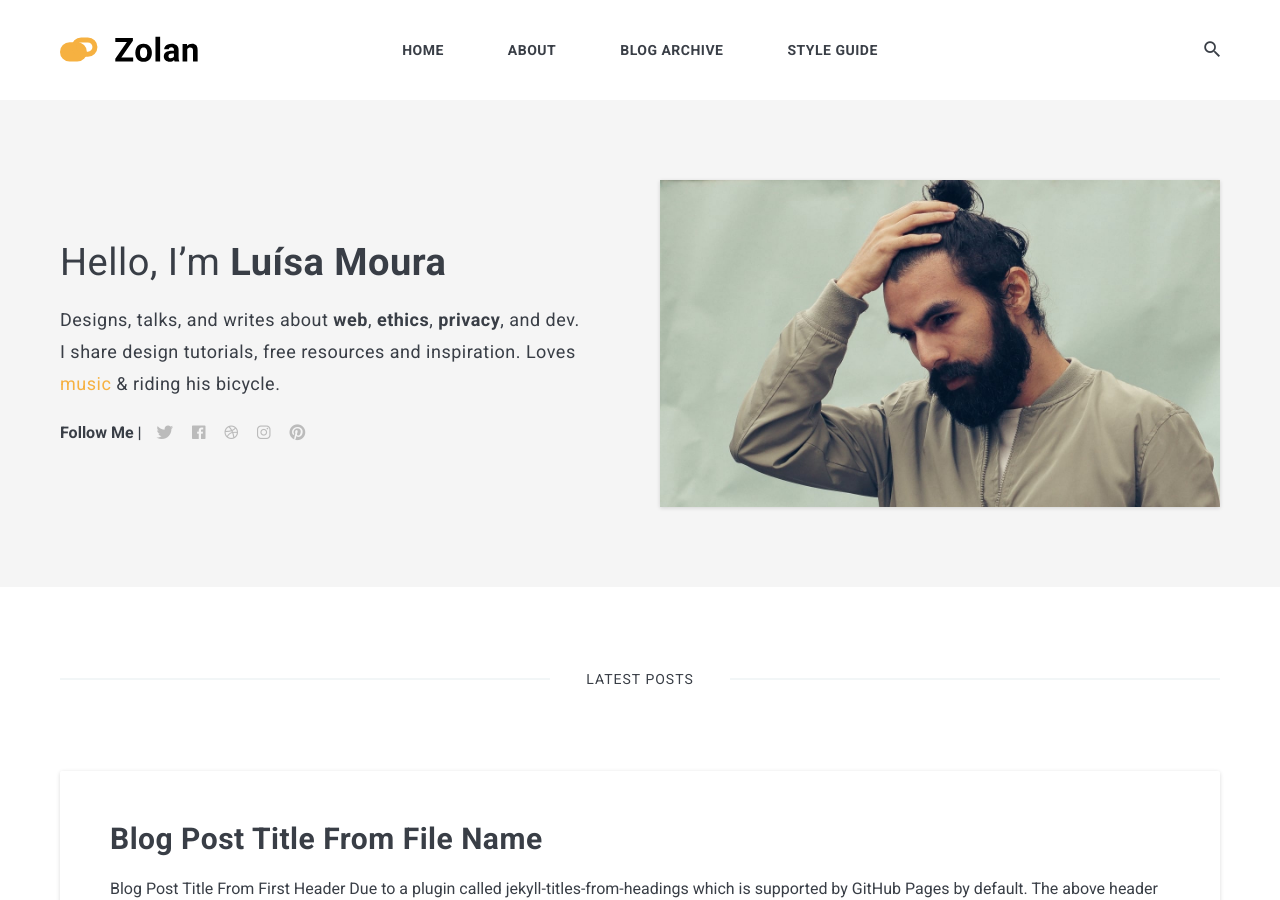
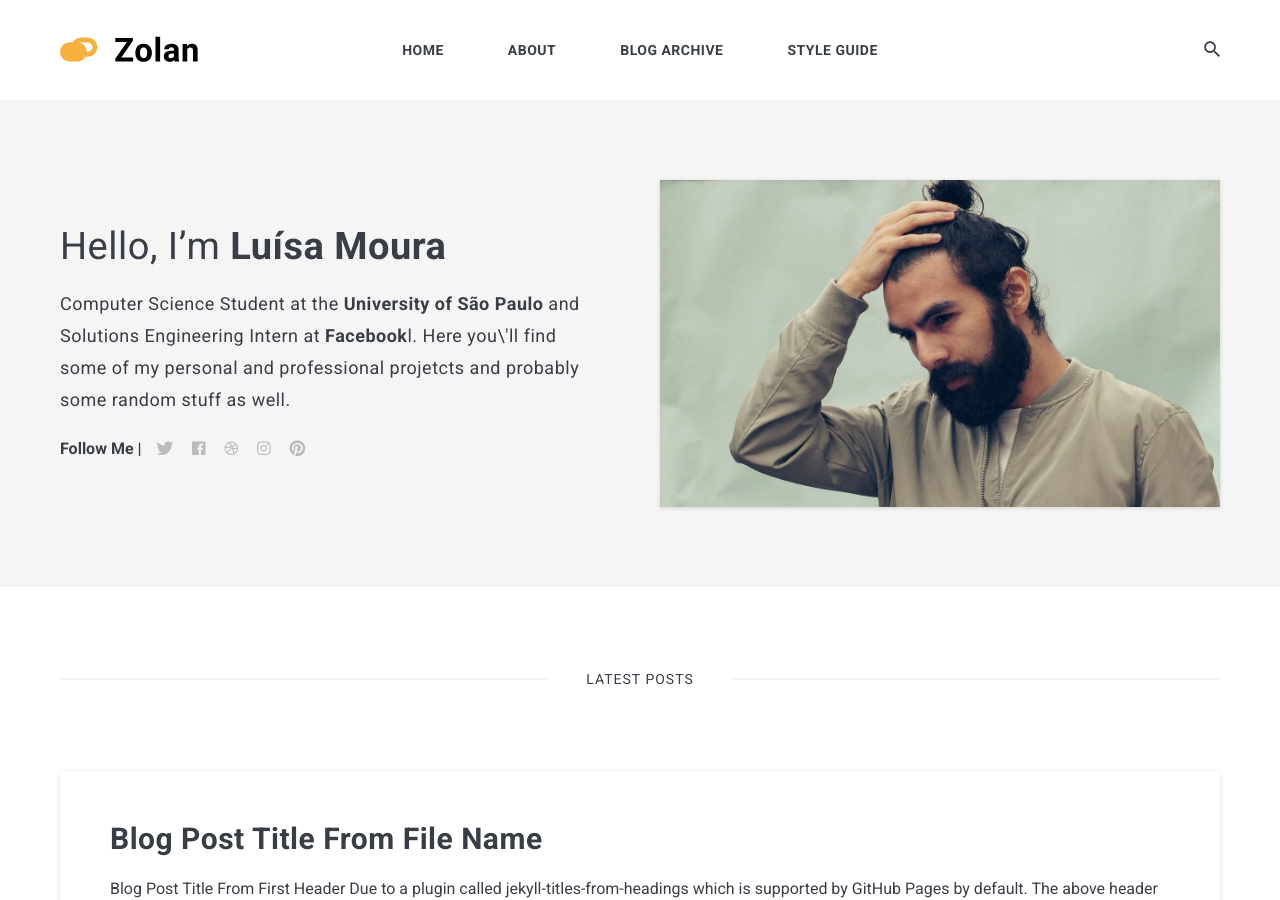
Before and after one commit to lusmoura/lusmoura.github.io, a Jekyll site: the page built from index.html, in a window 1280 px wide and 900 px high. Built offline with Jekyll 4.4.1, drawn with Linux system fonts in a browser that asks for light colours; nearby versions of some CDN libraries; the list of posts is cut into pages by our own code.

Commit message:
Update settings.yml

```diff
--- a/_data/settings.yml
+++ b/_data/settings.yml
@@ -11,7 +11,7 @@ author:
   name: Luísa Moura
   image: 01.jpg
   say-hello: Hello, I’m <strong>Luísa Moura</strong>
-  bio: Designs, talks, and writes about <strong>web</strong>, <strong>ethics</strong>, <strong>privacy</strong>, and dev. I share design tutorials, free resources and inspiration. Loves <a href="#">music</a> & riding his bicycle.
+  bio: Computer Science Student at the <strong>University of São Paulo</strong> and Solutions Engineering Intern at <strong>Facebook</strong>l. Here you\'ll find some of my personal and professional projetcts and probably some random stuff as well.
 
 
 #-------------------------------
```
